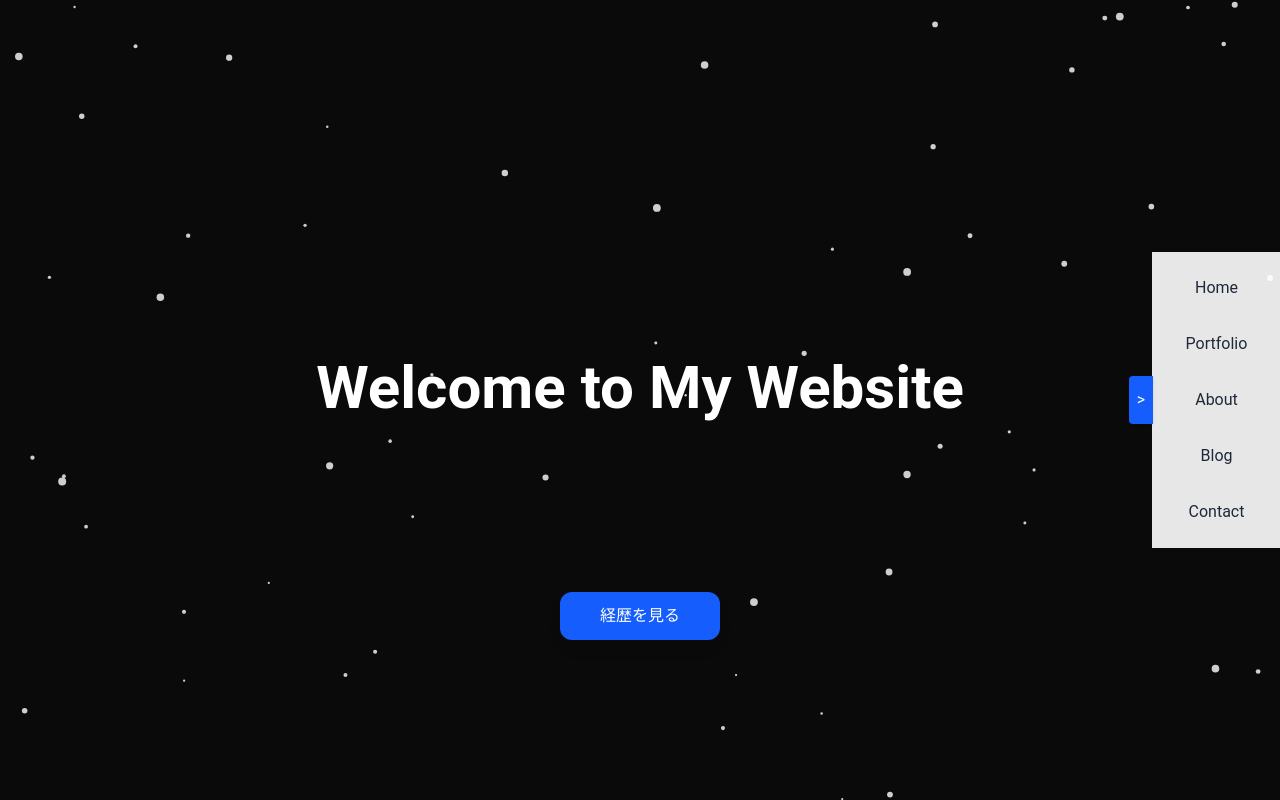
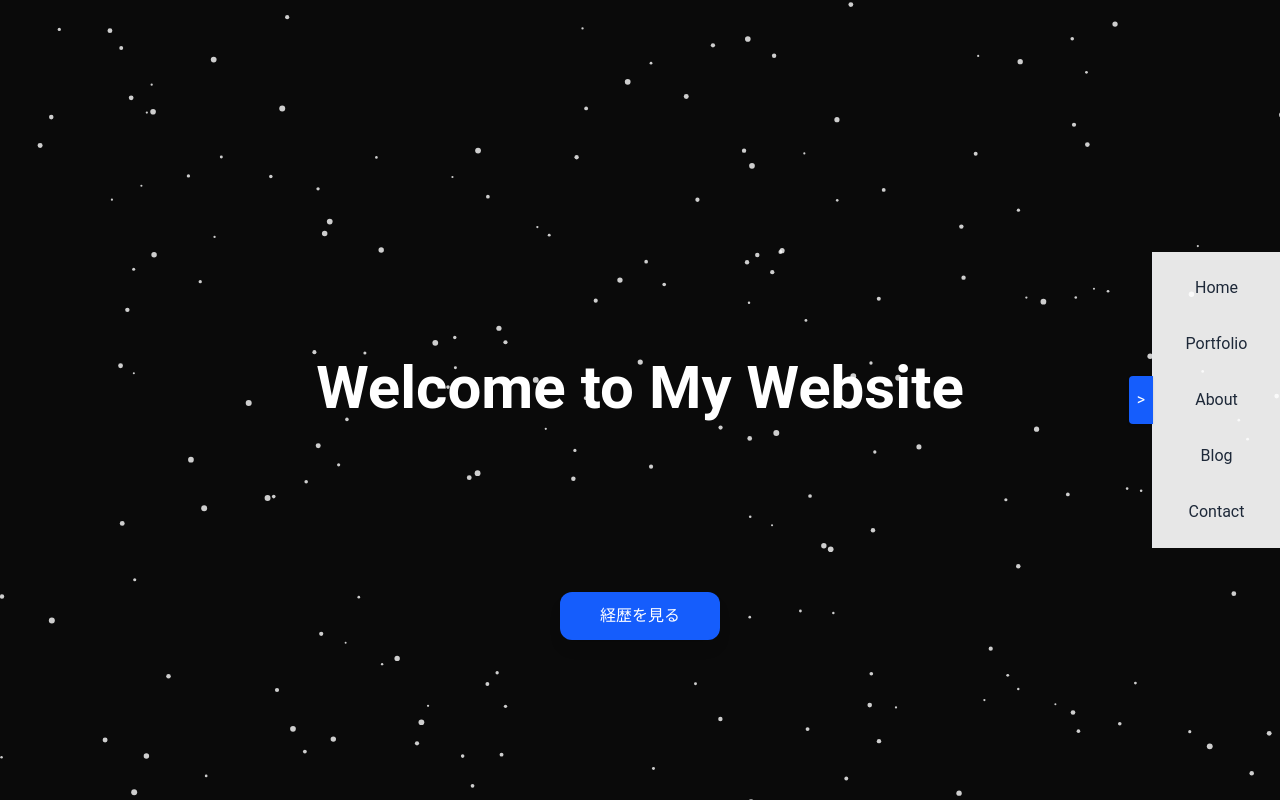
Before and after one commit to Magiri1115/nextjs-boilerplate2, a Next.js app: page / in a window 1280 px wide. Built offline with nearby package versions, Linux system fonts and the light colour scheme.

Commit message:
Vercelエラー解消。

```diff
--- a/app/layout.tsx
+++ b/app/layout.tsx
@@ -28,12 +28,12 @@ export default function RootLayout({ children }: { children: React.ReactNode })
   const fadeDuration = 600;
   const whiteHold = 300;
 
-  // ✅ Hydration安全ガード
+  // Hydration安全ガード
   useEffect(() => {
     setIsClient(true);
   }, []);
 
-  // ✅ ページフェード管理
+  // ページフェード管理
   useEffect(() => {
     document.body.classList.add("fade-out");
     const t = window.setTimeout(() => {
@@ -68,7 +68,7 @@ export default function RootLayout({ children }: { children: React.ReactNode })
     timeouts.current.push(t1);
   };
 
-  // ✅ パーティクル初期化（SSR安全）
+  // パーティクル初期化（SSR安全）
   useEffect(() => {
     if (typeof window === "undefined") return;
     initParticlesEngine(async (engine) => {
@@ -89,16 +89,24 @@ export default function RootLayout({ children }: { children: React.ReactNode })
                 background: { color: { value: "#0a0a0a" } },
                 fpsLimit: 60,
                 particles: {
-                  number: { value: 120, density: { enable: true, value_area: 800 } },
+                  number: {
+                    value: 120,
+                    density: {
+                      enable: true,
+                      width: 800, // ← value_areaの代わり
+                      height: 800,
+                    },
+                  },
                   color: { value: "#ffffff" },
                   shape: { type: "circle" },
                   opacity: { value: 0.8 },
-                  size: { value: { min: 1, max: 4 }, random: true },
+                  size: {
+                    value: { min: 1, max: 3 }, // ← randomをこの形式に置き換え
+                  },
                   move: {
                     enable: true,
-                    direction: "bottom",
-                    speed: { min: 0.5, max: 2 },
-                    straight: false,
+                    speed: 1,
+                    direction: "none",
                     outModes: { default: "out" },
                   },
                 },
@@ -115,7 +123,7 @@ export default function RootLayout({ children }: { children: React.ReactNode })
             {children}
           </div>
 
-          {/* 🖥️ PCナビ */}
+          {/* PCナビ */}
           <div className="hidden lg:block fixed top-1/2 right-0 -translate-y-1/2 z-[10000]">
             <div
               className={`relative w-32 bg-white/90 dark:bg-gray-900/90 border-l border-gray-200 dark:border-gray-700 transform transition-transform duration-500 ${
@@ -145,7 +153,7 @@ export default function RootLayout({ children }: { children: React.ReactNode })
             </div>
           </div>
 
-          {/* 💻 Tabletナビ */}
+          {/* Tabletナビ */}
           <div
             className={`hidden md:block lg:hidden fixed left-0 w-full bg-white/90 dark:bg-gray-900/90 border-b border-gray-200 dark:border-gray-700 transform transition-transform duration-500 z-[10000] ${
               tabletOpen ? "translate-y-0" : "-translate-y-full"
@@ -173,7 +181,7 @@ export default function RootLayout({ children }: { children: React.ReactNode })
             </nav>
           </div>
 
-          {/* 📱 Mobileナビ（Hydration安全版＋右端修正） */}
+          {/* Mobileナビ（Hydration安全版＋右端修正） */}
           {isClient && (
             <nav
               className="
```
